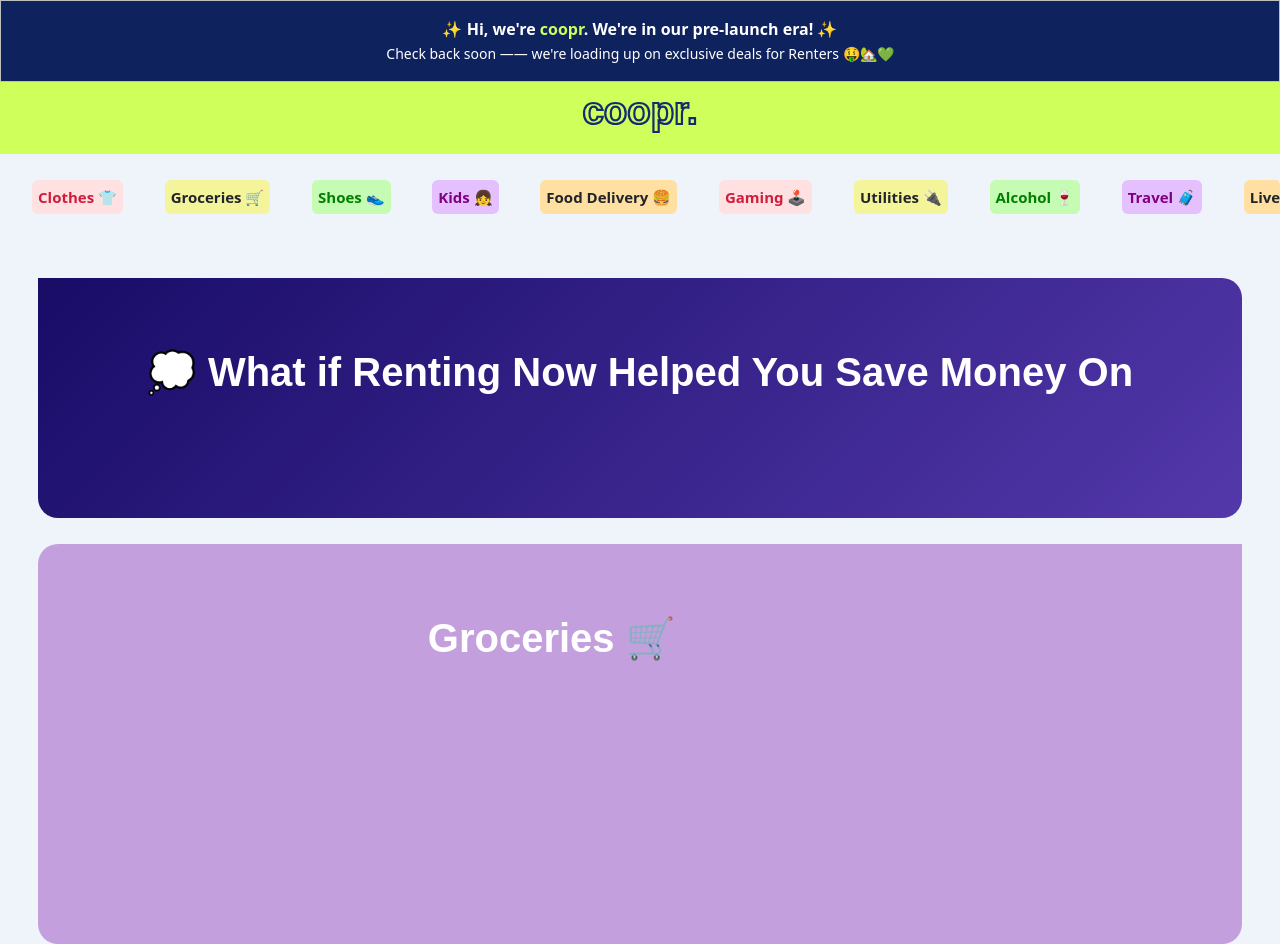
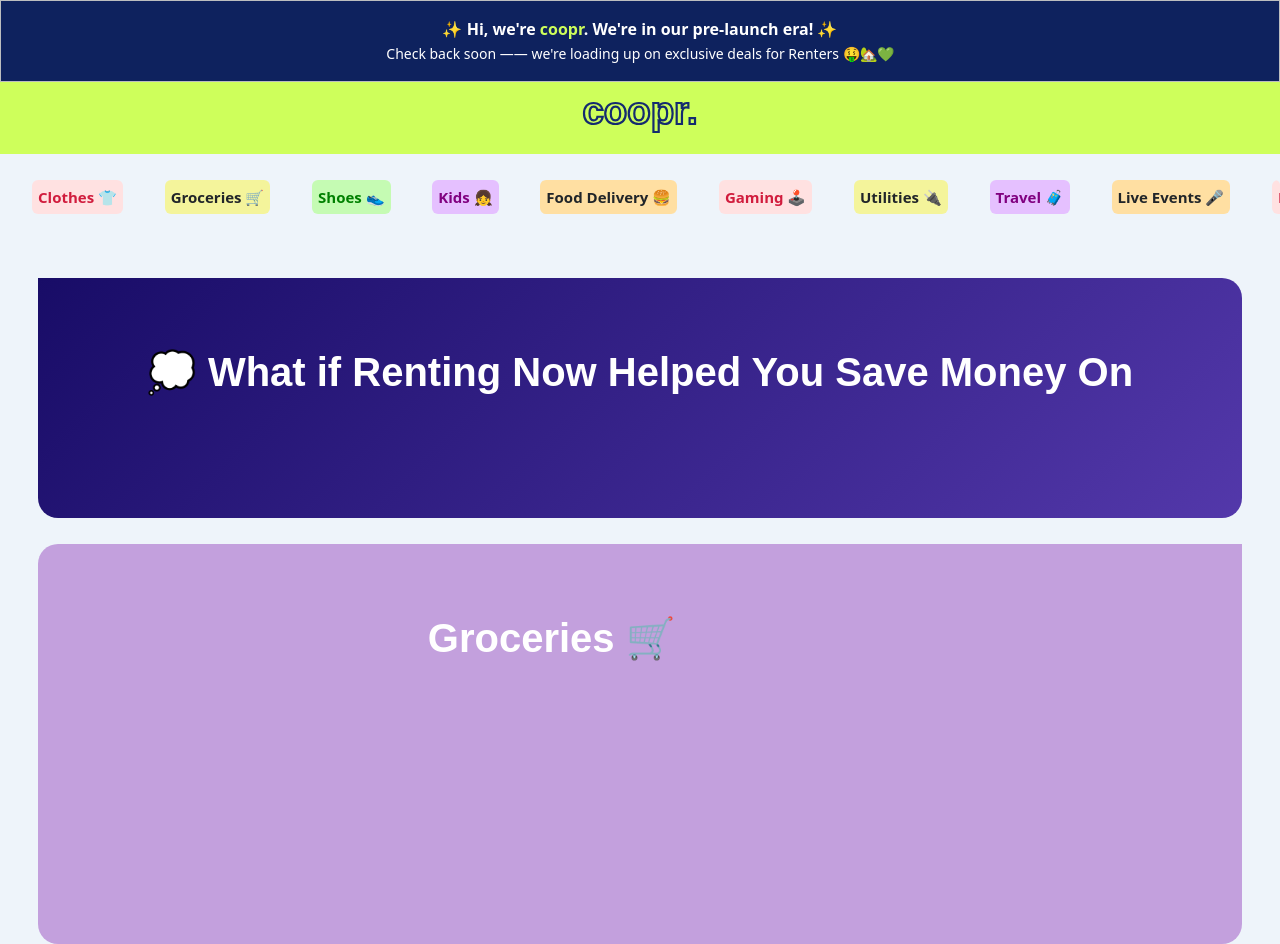
Before and after one commit to cooprtech/cooprtech.github.io, a plain HTML site: page index.html in a window 1280 px wide. Drawn offline with nearby package versions, Linux system fonts and the light colour scheme.

Commit message:
Update index.html

```diff
--- a/index.html
+++ b/index.html
@@ -30,7 +30,6 @@
          <li id="category-item" style="background-color: rgb(255, 223, 162);">Food Delivery 🍔</li>
          <li id="category-item" style="background-color: rgb(255, 225, 225); color: rgb(209, 28, 61);">Gaming 🕹️</li>
          <li id="category-item" style="background-color: rgb(244, 244, 155);">Utilities 🔌</li>
-         <li id="category-item" style="background-color: rgb(197, 251, 179); color: green;">Alcohol 🍷</li>
          <li id="category-item" style="background-color: rgb(229, 192, 255); color: purple;">Travel 🧳</li>
          <li id="category-item" style="background-color: rgb(255, 223, 162); ">Live Events 🎤</li>
          <li id="category-item" style="background-color: rgb(255, 225, 225); color: rgb(209, 28, 61);">Restaurants 🍝</li>
```
